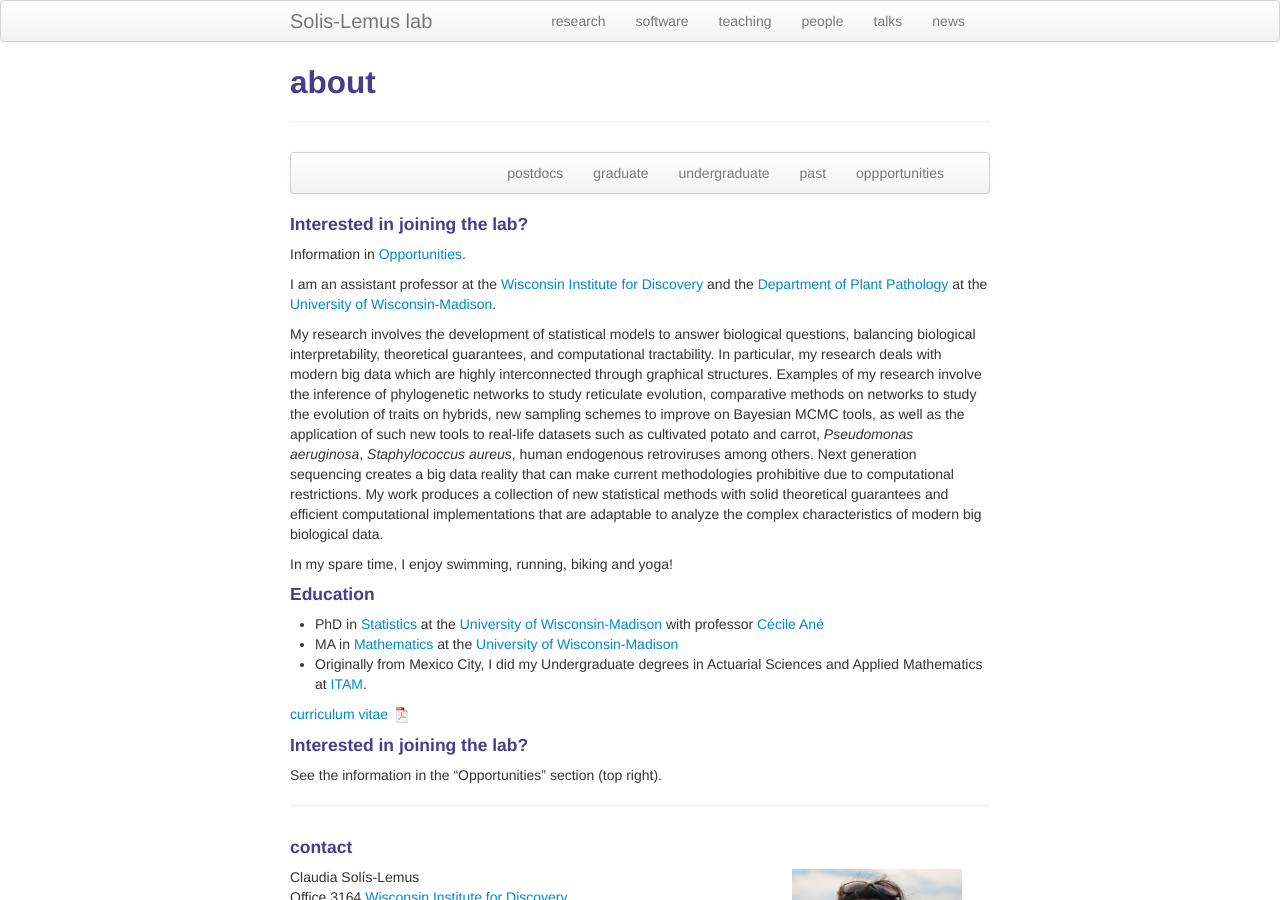
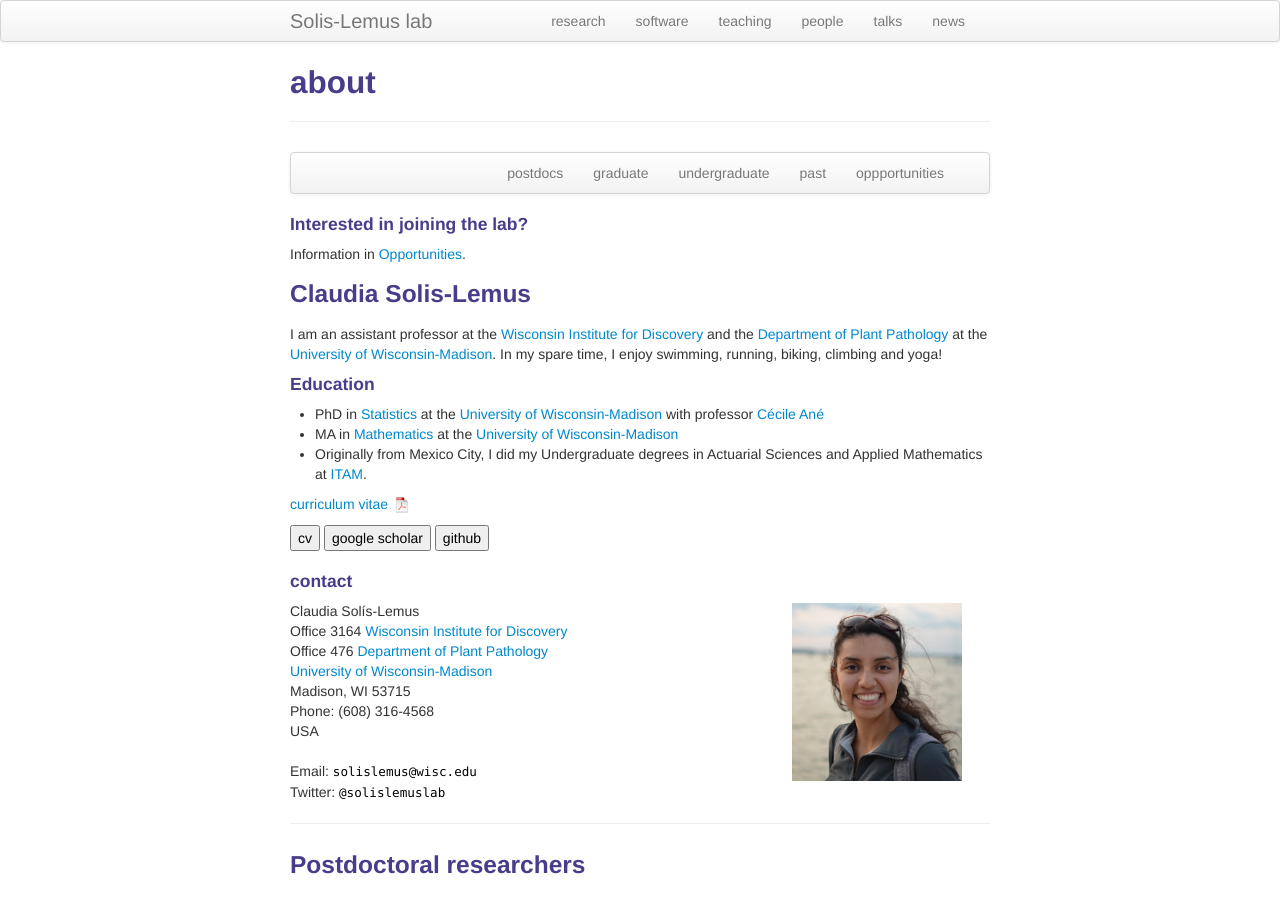
Before and after one commit to solislemuslab/solislemuslab.github.io, a Jekyll site: the page built from pages/people.md, in a window 1280 px wide and 900 px high. Built offline with Jekyll 4.4.1, drawn with Linux system fonts in a browser that asks for light colours.

Commit message:
started with people

```diff
--- a/pages/people.md
+++ b/pages/people.md
@@ -7,7 +7,7 @@
 <div class="navbar">
     <div class="navbar-inner">
         <ul class="nav">
-            <li><a href="#postdocx">postdocs</a></li>
+            <li><a href="#postdocs">postdocs</a></li>
             <li><a href="#graduate">graduate</a></li>
             <li><a href="#undergraduate">undergraduate</a></li>
             <li><a href="#past">past</a></li>
@@ -19,11 +19,10 @@
 #### Interested in joining the lab?
 Information in [Opportunities](https://solislemuslab.github.io//pages/people.html#opportunities).
 
+### Claudia Solis-Lemus
+
 I am an assistant professor at the [Wisconsin Institute for Discovery](https://wid.wisc.edu/) and the [Department of Plant Pathology](https://plantpath.wisc.edu/) at the [University of Wisconsin-Madison](http://www.wisc.edu).
-
-My research involves the development of statistical models to answer biological questions, balancing biological interpretability, theoretical guarantees, and computational tractability. In particular, my research deals with modern big data which are highly interconnected through graphical structures. Examples of my research involve the inference of phylogenetic networks to study reticulate evolution, comparative methods on networks to study the evolution of traits on hybrids, new sampling schemes to improve on Bayesian MCMC tools, as well as the application of such new tools to real-life datasets such as cultivated potato and carrot, _Pseudomonas aeruginosa_, _Staphylococcus aureus_, human endogenous retroviruses among others. Next generation sequencing creates a big data reality that can make current methodologies prohibitive due to computational restrictions. My work produces a collection of new statistical methods with solid theoretical guarantees and efficient computational implementations that are adaptable to analyze the complex characteristics of modern big biological data.
-
-In my spare time, I enjoy swimming, running, biking and yoga!
+In my spare time, I enjoy swimming, running, biking, climbing and yoga!
 
 #### Education
 - PhD in [Statistics](http://www.stat.wisc.edu) at the [University of Wisconsin-Madison](http://www.wisc.edu) with professor [Cécile Ané](http://www.stat.wisc.edu/~ane)
@@ -34,11 +33,10 @@
 
 [curriculum vitae ![CV as pdf](icons16/pdf-icon.png)](https://github.com/crsl4/crsl4.github.io/blob/master/assets/cv.pdf)
 
-#### Interested in joining the lab?
-See the information in the "Opportunities" section (top right).
+<button type="button" onclick="window.location.href='https://github.com/crsl4/crsl4.github.io/blob/master/assets/cv.pdf';">cv</button>
+<button type="button" onclick="window.location.href='https://scholar.google.com/citations?user=GrUypj8AAAAJ&hl=en&oi=ao';">google scholar</button>
+<button type="button" onclick="window.location.href='https://github.com/crsl4';">github</button>
 
-
----
 
 <div class="container">
 <h4><a name="contact"></a>contact</h4>
@@ -71,17 +69,27 @@
     </div>
 </div>
 
-## <a name="postdocs"></a>Postdoctoral researchers
+---
 
-## <a name="graduate"></a>Graduate students
+### <a name="postdocs"></a>Postdoctoral researchers
 
-## <a name="undergraduate"></a>Undergraduate students
+---
 
-## <a name="past"></a>Past members
+### <a name="graduate"></a>Graduate students
+
+---
+
+### <a name="undergraduate"></a>Undergraduate students
+
+---
+
+### <a name="past"></a>Past members
 - [Lareina Liu](https://www.linkedin.com/in/lareina-xiaoyu-liu-90553a140/) (BS Statistics, UW-Madison). She is starting ADS Masters Program at USC in Fall 2020
 - Yifan Wu (BS Computer Engineering, UW-Madison)
 
-## <a name="opportunities"></a>Opportunities
+---
+
+### <a name="opportunities"></a>Opportunities
 
 My lab is located in the [Wisconsin Institute for Discovery](https://wid.wisc.edu/), which provides immense opportunities for interdisciplinary connections and networking for students and postdocs!
 
```
Also changed, not shown: pages/software.md (+2 -2 lines), 1 other file.
